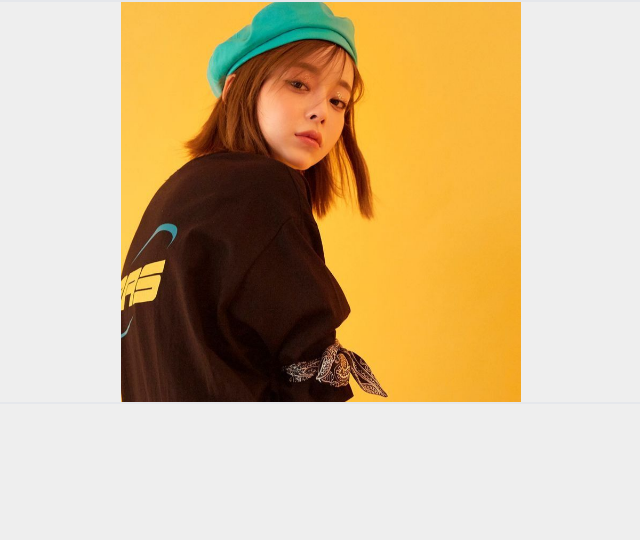
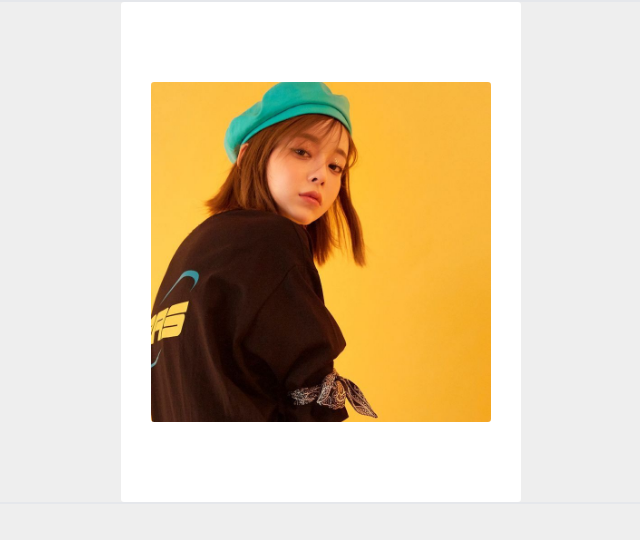
Before and after one commit to nickelzon/swiperjs-posts-app, a React (Vite) app: page / in a window 1280 px wide. Shown: the top 540 px of the page, without its empty margins (319-959 px from the left). Built offline with nearby package versions, Linux system fonts and the light colour scheme.

Commit message:
adding border-radius

```diff
--- a/src/index.css
+++ b/src/index.css
@@ -22,8 +22,8 @@ body {
 }
 
 .swiper {
-  max-width: 400px;
-  max-height: 400px;
+  width: 400px;
+  height: 500px;
 }
 
 .swiper-slide {
@@ -44,11 +44,15 @@ body {
   -ms-flex-align: center;
   -webkit-align-items: center;
   align-items: center;
+  flex-wrap: wrap;
+  border-radius: 0.2rem;
 }
 
 .swiper-slide img {
   display: block;
-  width: 100%;
-  height: 100%;
+  width: 340px;
+  height: 340px;
   object-fit: cover;
+  object-position: 0 0;
+  border-radius: 0.2rem;
 }
```
